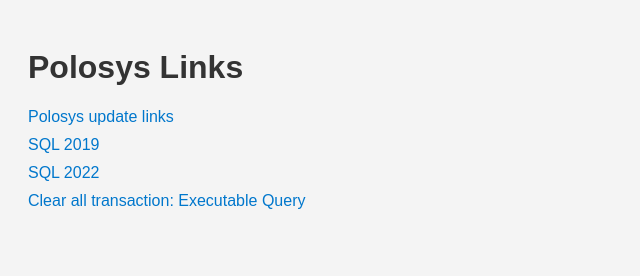
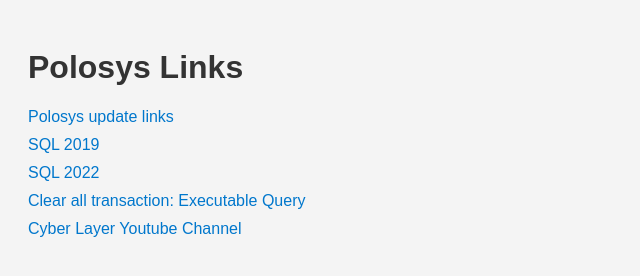
Before and after one commit to Munfilih/polosys, a plain HTML site: page index.html in a window 1280 px wide. Shown: the whole page, without its empty margins (0-640 px from the left). Drawn offline with Linux system fonts and the light colour scheme.

Commit message:
Update index.html

```diff
--- a/index.html
+++ b/index.html
@@ -35,6 +35,7 @@
     <li><a href="https://drive.google.com/file/d/1Uh18JEKtuuhgLzRH9McH-Rlxui5mx6De/view?usp=drive_link" target="_blank">SQL 2019</a></li>
     <li><a href="https://drive.google.com/file/d/1yjwacwJrjoF_qL_pEn0oSgGdyrBIp_LN/view?usp=drivesdk" target="_blank">SQL 2022</a></li>
     <li><a href="https://munfilih.github.io/polosys/cleartransact.html" target="_blank">Clear all transaction: Executable Query</a></li>
+    <li><a href="https://youtube.com/@cyberlayer?si=w9DjYyLJsciMt35c="_blank">Cyber Layer Youtube Channel</a></li>
   </ul>
 </body>
 </html>
```
